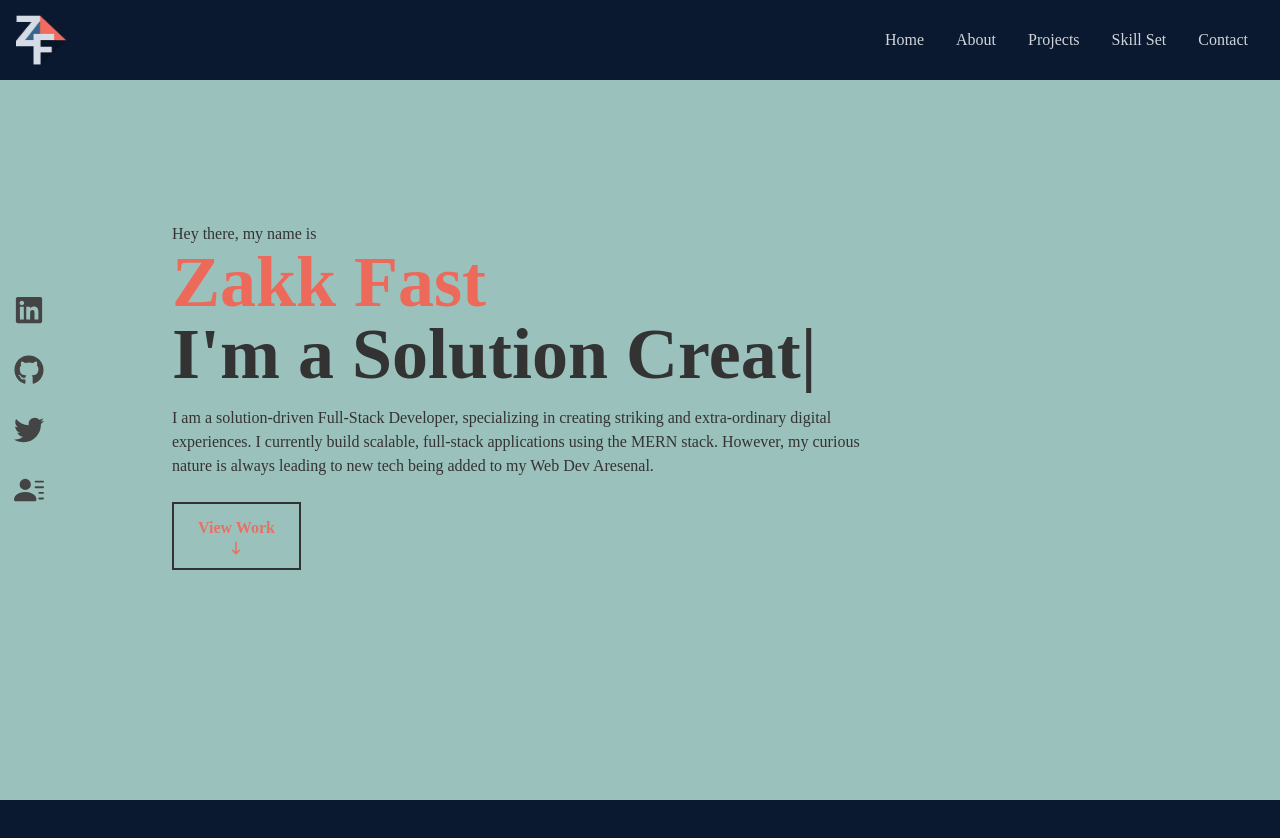
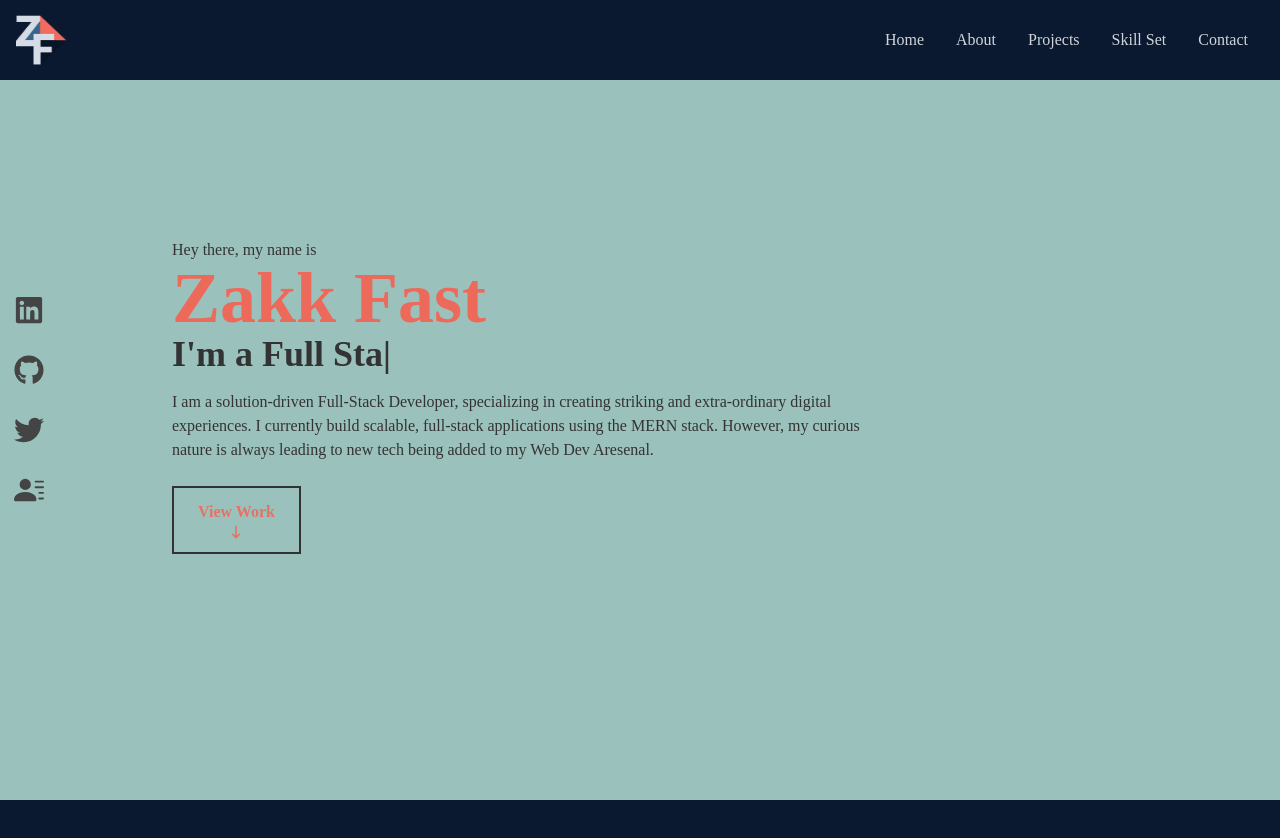
Before and after one commit to ZakkFast/Portfoliov3, a React (Create React App) app: page / in a window 1280 px wide. Shown: the top 838 px of the page. Built offline with nearby package versions, Linux system fonts and the light colour scheme.

Commit message:
fixed issue with typed html breaking on mobile

```diff
--- a/src/components/Home.jsx
+++ b/src/components/Home.jsx
@@ -12,10 +12,11 @@ const Home = () => {
         <h1 className="text-4xl sm:text-7xl font-bold text-[#ed6a5a]">
           Zakk Fast
         </h1>
-        <h2 className="text-4xl sm:text-7xl font-bold text-[#333] ">
+        <h2 className="text-4xl font-bold text-[#333]">
           I'm a&nbsp;
           <Typed
-          strings={['Full Stack Developer', 'Solution Creator', 'Problem Solver', 'Web Developer']}
+          className='display: block sm:inline-block'
+          strings={['Web Developer', 'Full Stack Dev', 'Solution Creator', 'Problem Solver',]}
           typeSpeed={90}
           backSpeed={60}
           loop />
```
